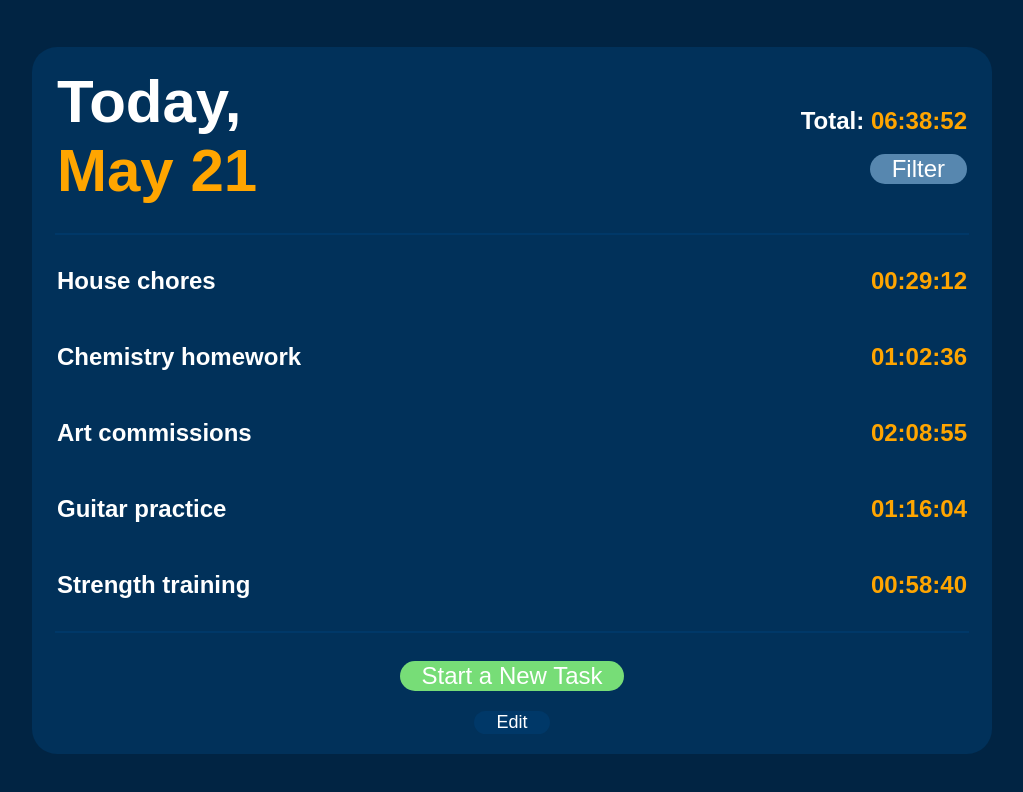
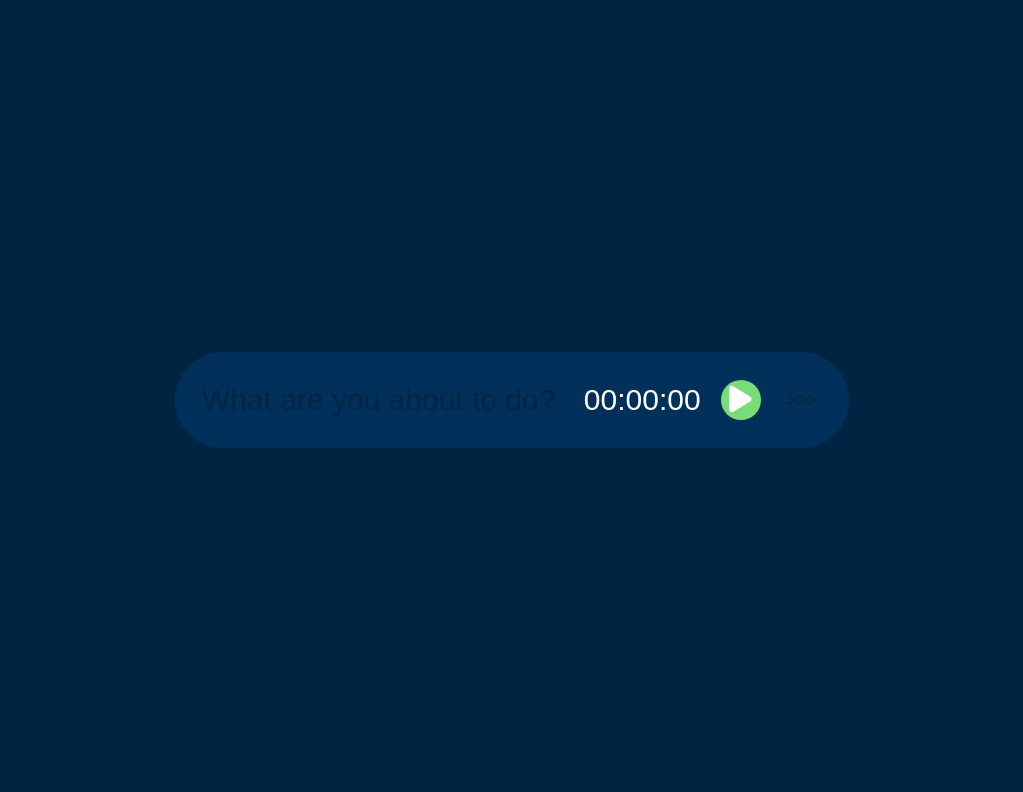
Before and after one commit to renderGUI/task-logger, a React (Create React App) app: page / in a window 1280 px wide. Shown: the top 792 px of the page, without its empty margins (128-1151 px from the left). Built offline with nearby package versions, Linux system fonts and the light colour scheme.

Commit message:
Add dynamic component rendering

```diff
--- a/src/App.js
+++ b/src/App.js
@@ -1,6 +1,7 @@
 import "./App.css";
 import TaskLog from "./components/TaskLog";
 import NewTask from "./components/NewTask";
+import { useState } from "react";
 
 const tasks = [
   {
@@ -31,11 +32,24 @@ const tasks = [
 ];
 
 function App() {
+  const [showNewTask, setShowNewTask] = useState(true);
+  const [showTaskLog, setShowTaskLog] = useState(false);
   console.log("App.js re-rendered.");
   return (
     <div className="container">
-      {/* <NewTask /> */}
-      <TaskLog tasks={tasks} />
+      {showNewTask && (
+        <NewTask
+          setShowNewTask={setShowNewTask}
+          setShowTaskLog={setShowTaskLog}
+        />
+      )}
+      {showTaskLog && (
+        <TaskLog
+          tasks={tasks}
+          setShowNewTask={setShowNewTask}
+          setShowTaskLog={setShowTaskLog}
+        />
+      )}
     </div>
   );
 }
--- a/src/components/LogFooter.js
+++ b/src/components/LogFooter.js
@@ -1,11 +1,17 @@
 import classes from "./LogFooter.module.css";
 
-const LogFooter = () => {
+const LogFooter = (props) => {
+  const newTaskHandler = () => {
+    props.setShowTaskLog(false);
+    props.setShowNewTask(true);
+  };
   return (
     <>
       <hr className={classes.line}></hr>
       <div className={classes.container}>
-        <button className={classes["new-task-btn"]}>Start a New Task</button>
+        <button className={classes["new-task-btn"]} onClick={newTaskHandler}>
+          Start a New Task
+        </button>
         <button className={classes["edit-log-btn"]}>Edit</button>
       </div>
     </>
--- a/src/components/LogFooter.module.css
+++ b/src/components/LogFooter.module.css
@@ -20,6 +20,12 @@
   border-radius: 25px;
   padding-left: 22px;
   padding-right: 22px;
+  transition: 0.3s ease-in-out;
+}
+
+.new-task-btn:hover {
+  cursor: pointer;
+  background-color: #242424;
 }
 
 .edit-log-btn {
--- a/src/components/LoggedTasks.js
+++ b/src/components/LoggedTasks.js
@@ -14,7 +14,7 @@ const LoggedTasks = (props) => {
         })}
       {props.tasks.length === 0 && (
         <div className={classes["empty-list-container"]}>
-          <p>No tasks found!</p>
+          <p>No tasks done today!</p>
         </div>
       )}
     </>
@@ -22,6 +22,3 @@ const LoggedTasks = (props) => {
 };
 
 export default LoggedTasks;
-
-// If there are any tasks in the database, render the footer component as well.  If the tasks are empty, render some text
-// instead.
--- a/src/components/NewTask.js
+++ b/src/components/NewTask.js
@@ -5,7 +5,7 @@ import Stopwatch from "./Stopwatch";
 import OptionButtons from "./OptionButtons";
 import { useState, useEffect } from "react";
 
-const NewTask = () => {
+const NewTask = (props) => {
   console.log("NewTask.js re-rendered.");
   const [stopwatchIsRunning, setStopwatchIsRunning] = useState(false);
   const [task, setTask] = useState("");
@@ -35,6 +35,11 @@ const NewTask = () => {
       }
     };
   }, [stopwatchIsRunning]);
+
+  const taskLogHandler = () => {
+    props.setShowNewTask(false);
+    props.setShowTaskLog(true);
+  };
 
   return (
     <div>
@@ -68,6 +73,13 @@ const NewTask = () => {
             <FontAwesomeIcon icon={faPlay} />
           )}
         </button>
+        <button
+          className={classes["view-log"]}
+          type="button"
+          onClick={taskLogHandler}
+        >
+          >>>
+        </button>
       </div>
       {showOptionButtons && <OptionButtons />}
     </div>
--- a/src/components/NewTask.module.css
+++ b/src/components/NewTask.module.css
@@ -83,3 +83,18 @@
   cursor: pointer;
   background-color: #242424;
 }
+
+.view-log {
+  margin-left: 20px;
+  border: none;
+  background-color: transparent;
+  font-weight: 600;
+  font-size: 1.125rem;
+  color: #012443;
+  transition: .3s ease-in-out;
+}
+
+.view-log:hover {
+  cursor: pointer;
+  color: #ffffff;
+}
--- a/src/components/TaskLog.js
+++ b/src/components/TaskLog.js
@@ -23,7 +23,10 @@ const TaskLog = (props) => {
       </div>
       <hr className={classes.line}></hr>
       <LoggedTasks tasks={props.tasks} />
-      <LogFooter />
+      <LogFooter
+        setShowNewTask={props.setShowNewTask}
+        setShowTaskLog={props.setShowTaskLog}
+      />
     </div>
   );
 };
```
